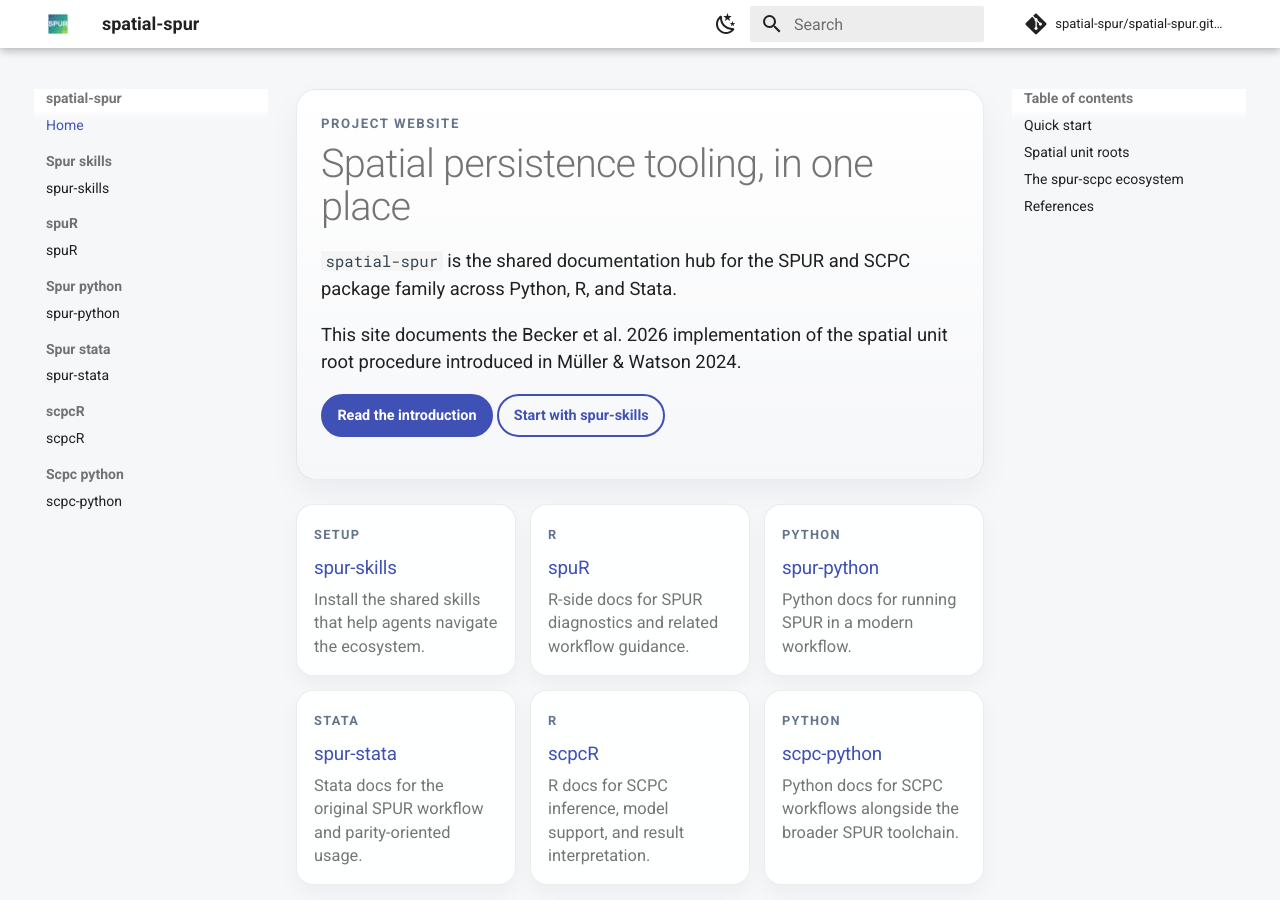
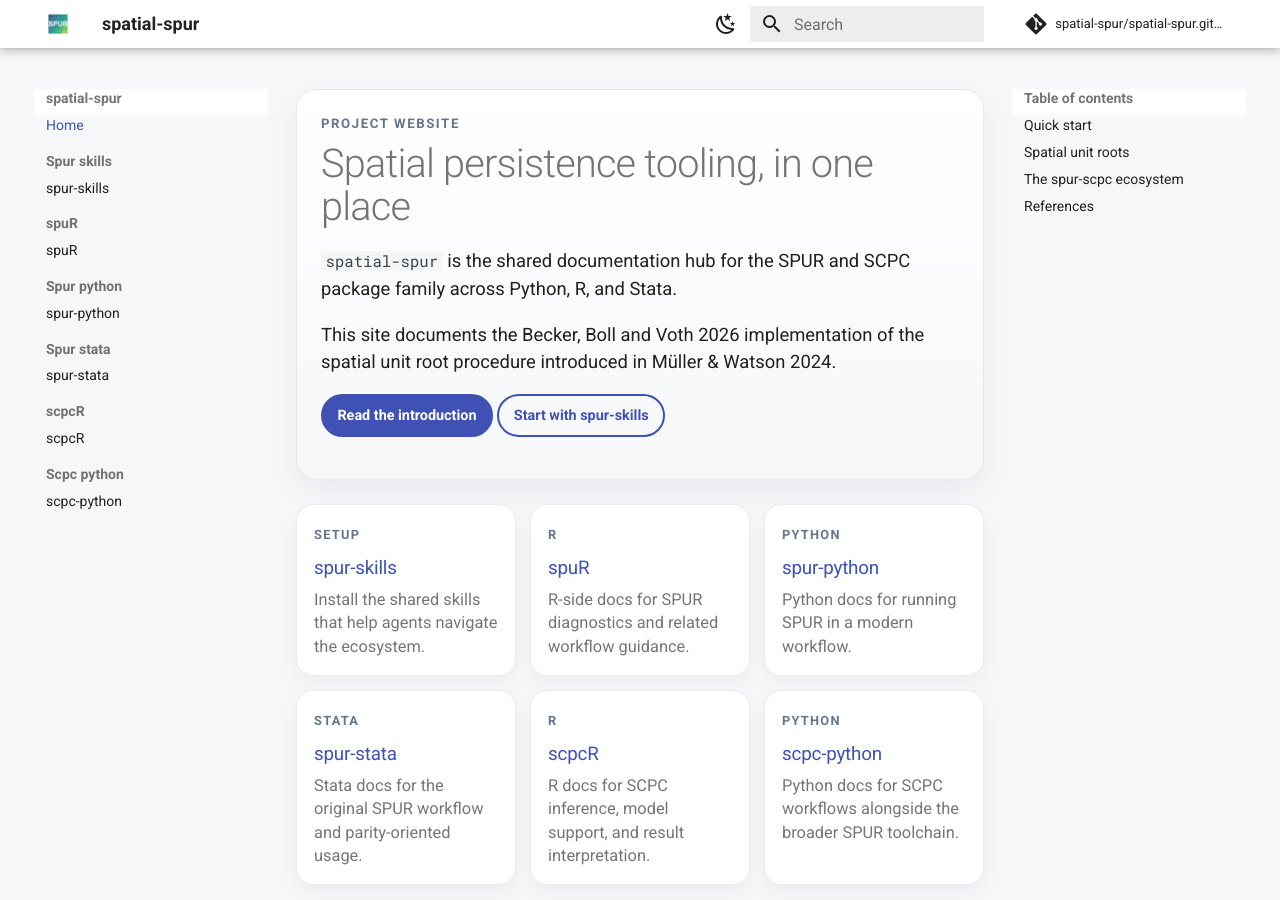
Before and after one commit to spatial-spur/spatial-spur.github.io, an MkDocs documentation site: the page built from docs/index.md, in a window 1280 px wide and 900 px high. Built offline with MkDocs 1.6.1 and Material for MkDocs 9.7.7, drawn with Linux system fonts in a browser that asks for light colours; comment, search, counter and statistics services are not loaded.

Commit message:
Spell out Becker Boll and Voth citation

```diff
--- a/docs/index.md
+++ b/docs/index.md
@@ -6,7 +6,7 @@
 `spatial-spur` is the shared documentation hub for the SPUR and SCPC package
 family across Python, R, and Stata.
 
-This site documents the Becker et al. 2026 implementation of the
+This site documents the Becker, Boll and Voth 2026 implementation of the
 spatial unit root procedure introduced in Müller & Watson 2024.
 
 [Read the introduction](#spatial-unit-roots){ .md-button .md-button--primary }
```
